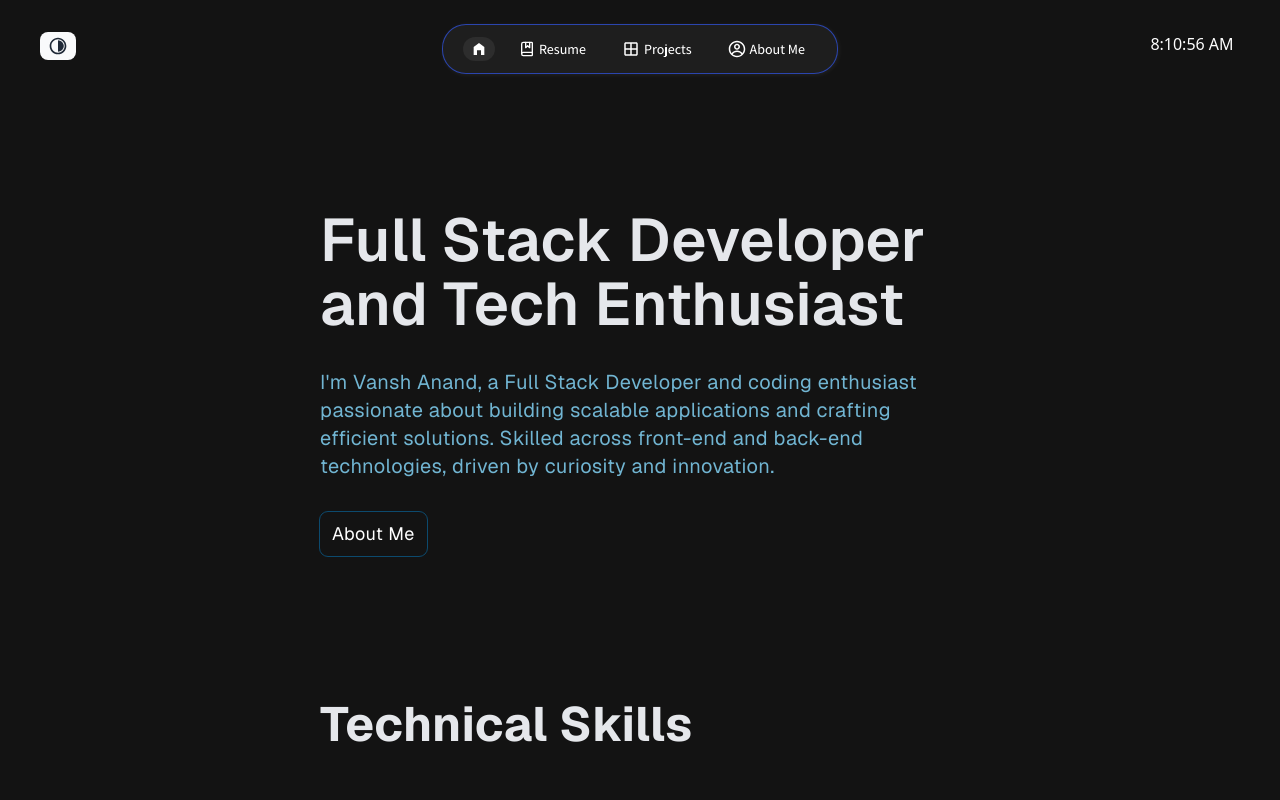
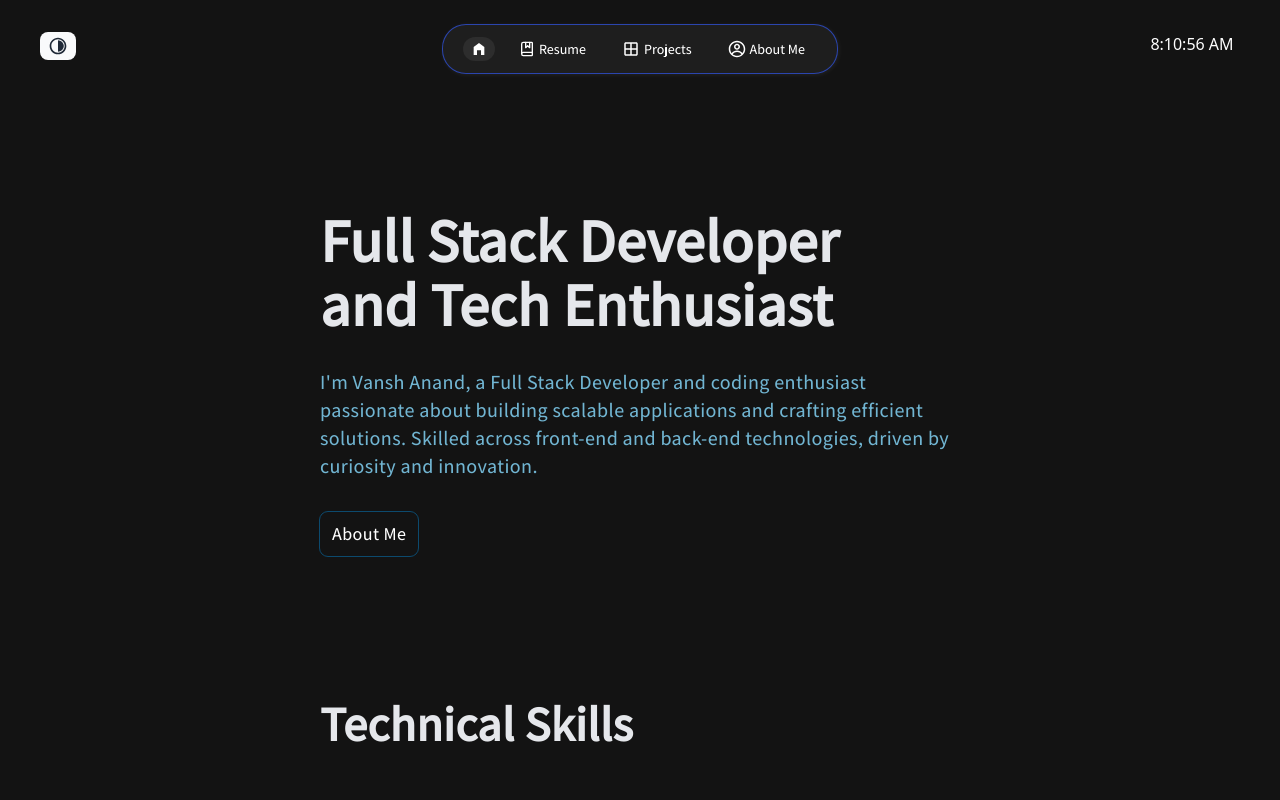
Before and after one commit to vanshanand34/Vansh-Portfolio, a Next.js app: page / in a window 1280 px wide. Shown: the top 800 px of the page. Built offline with nearby package versions, Linux system fonts and the light colour scheme.

Commit message:
fix: Removed unecessary imports and other fonts

```diff
--- a/app/HomePage.tsx
+++ b/app/HomePage.tsx
@@ -3,14 +3,9 @@
 import Link from "next/link";
 import ParentLayout from "./ParentLayout";
 import Footer from "./components/Footer";
-import { Geist } from "next/font/google";
-import {  useState } from "react";
+import { useState } from "react";
 import { SkillCard } from "./components/SkillsCard";
 
-const geist = Geist({
-  variable: "--font-geist",
-  subsets: ["latin"],
-})
 
 export default function HomePage() {
   return (
@@ -40,7 +35,7 @@ function HomePageComponent() {
 
   return (
     <>
-      <div className={`${geist.className} px-10 sm:px-20 md:px-38 lg:px-56 xl:px-64 pt-32 pb-6 md:pt-44`}
+      <div className={`px-10 sm:px-20 md:px-38 lg:px-56 xl:px-64 pt-32 pb-6 md:pt-44`}
         onClick={handleClick} >
         <div className="text-4xl md:text-5xl lg:text-6xl/[4rem] dark:text-gray-200 text-gray-800 font-semibold py-4 pt-8">
           <div>Full Stack Developer</div>
--- a/app/about-me/AboutPage.tsx
+++ b/app/about-me/AboutPage.tsx
@@ -4,7 +4,6 @@ import React from "react";
 import LinkButtons from "../components/LinkButtons";
 import ParentLayout from "../ParentLayout";
 import ExperienceSection from "./components/Experience";
-import {  Assistant } from "next/font/google";
 
 export default function AboutMePage() {
   return (
@@ -15,10 +14,7 @@ export default function AboutMePage() {
   )
 }
 
-const geist = Assistant({
-  weight: "500",
-  subsets: ["latin"],
-});
+
 function AboutMe() {
 
   const experiencePointsList = [
@@ -30,7 +26,7 @@ function AboutMe() {
 
   return (
     <>
-      <div className={` ${geist.className} tracking-wide  px-6 sm:px-16 md:px-42 lg:px-64 py-24 md:py-32`}>
+      <div className={`tracking-wide  px-6 sm:px-16 md:px-42 lg:px-64 py-24 md:py-32`}>
         <div className="p-4 py-8 pt-14 md:py-16" id="intro">
 
           <div className="md:text-7xl sm:text-5xl text-4xl font-bold text-gray-800 dark:text-white">
--- a/app/about-me/page.tsx
+++ b/app/about-me/page.tsx
@@ -1,17 +1,12 @@
 import { Metadata } from "next";
 import AboutPage from "./AboutPage"
-import { Open_Sans } from "next/font/google";
 
 export const metadata: Metadata = {
   title: "Vansh Anand Portfolio- About Me",
   description: "Portfolio of Vansh Anand",
 }
 
-const openSans = Open_Sans({
-  variable: "--font-open-sans",
-  subsets: ["latin"],
-})
 
 export default function Home() {
-  return <div className={`${openSans.className}`}><AboutPage /></div>
+  return <div><AboutPage /></div>
 }
--- a/app/components/toggleButton.tsx
+++ b/app/components/toggleButton.tsx
@@ -12,6 +12,9 @@ export default function ToggleButton() {
     return (
         <>
             <button
+                type="button"
+                title="Toggle Dark Mode"
+                tabIndex={1}
                 onClick={() => theme == "dark" ? setTheme('light') : setTheme("dark")}
                 className='bg-gray-800 dark:bg-gray-50 hover:bg-gray-600 dark:hover:bg-gray-300
             transition-all duration-100 text-white dark:text-gray-800
--- a/app/projects/page.tsx
+++ b/app/projects/page.tsx
@@ -1,5 +1,4 @@
 import { Metadata } from "next";
-import { Geist } from "next/font/google";
 import ProjectPage from "./ProjectsPage";
 
 export const metadata: Metadata = {
@@ -7,15 +6,9 @@ export const metadata: Metadata = {
     description: "Portfolio of Vansh Anand",
 }
 
-const geist = Geist({
-    variable: "--font-open-sans",
-    subsets: ["latin"],
-})
-
-
 
 export default function Home() {
-    return <div className={`${geist.className}`}>
+    return <div className={``}>
         <ProjectPage/>
     </div>
 }
--- a/app/resume/page.tsx
+++ b/app/resume/page.tsx
@@ -1,5 +1,4 @@
 import { Metadata } from "next";
-import { Open_Sans } from "next/font/google";
 import ResumePage from "./ResumePage"
 
 export const metadata: Metadata = {
@@ -7,14 +6,10 @@ export const metadata: Metadata = {
     description: "Portfolio of Vansh Anand",
 }
 
-const openSans = Open_Sans({
-    variable: "--font-open-sans",
-    subsets: ["latin"],
-})
 
 export default function Home() {
     return (
-        <div className={`${openSans.className}`}>
+        <div className={``}>
             <ResumePage/>
         </div>
     );
```
